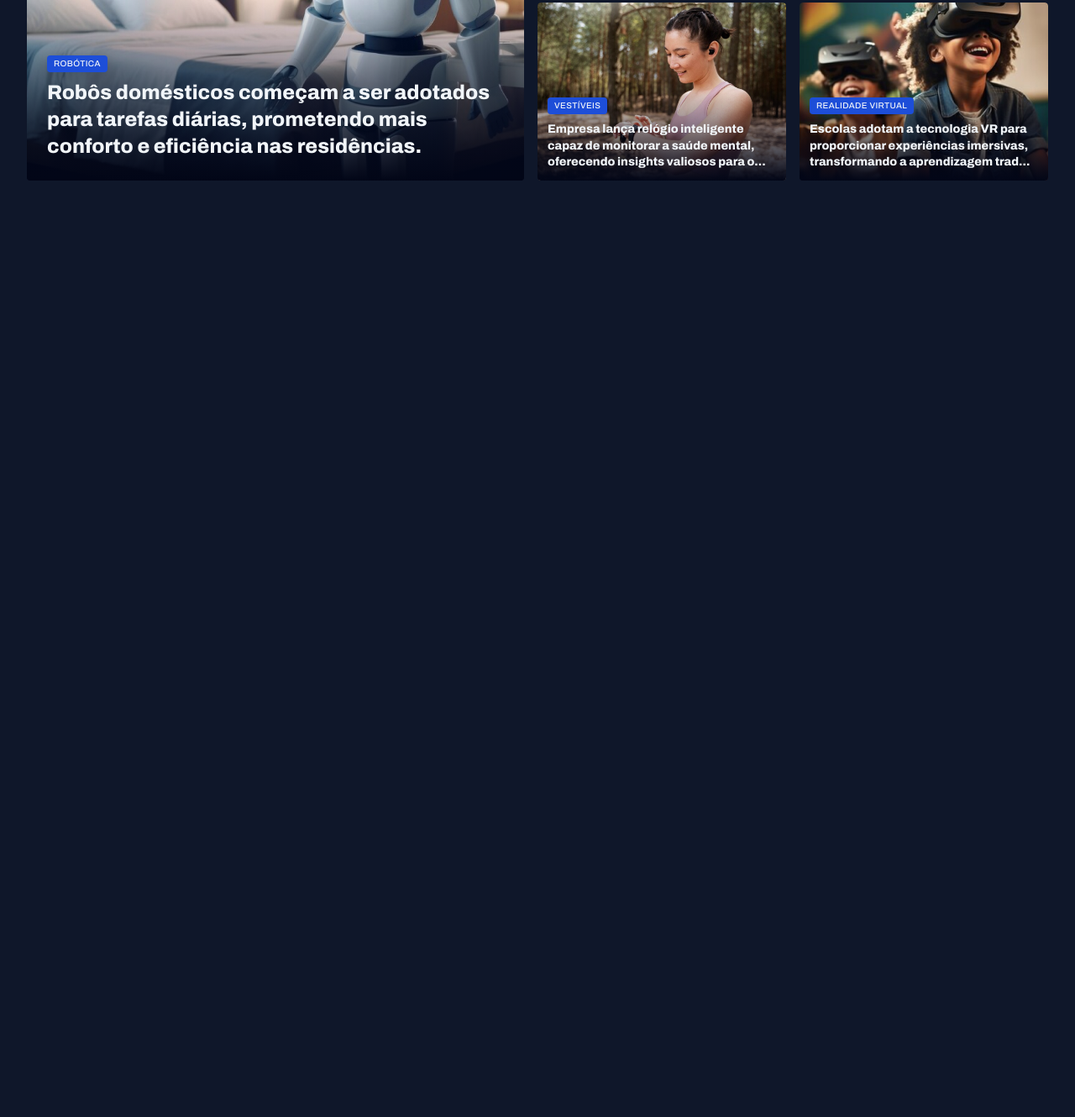
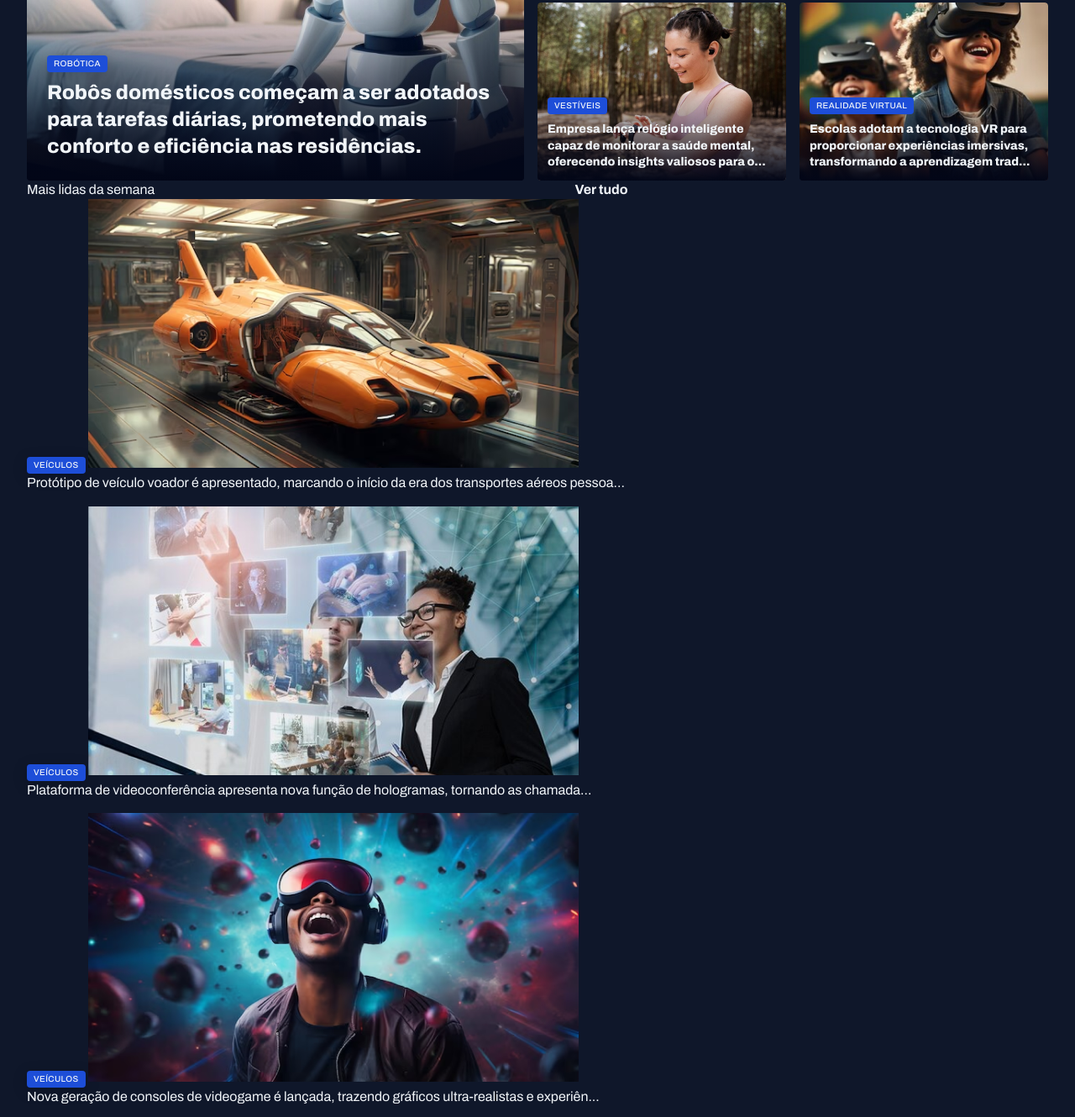
Before and after one commit to ZNKaua/Portal-De-Noticias, a plain HTML site: page index.html in a window 1280 px wide. Shown: the part 366-1696 px from the top of the page at 84% size. Before the commit the page ends 800 px from the top, so only its background shows below. Drawn offline with Linux system fonts and the light colour scheme.

Commit message:
Estruturando a seção mais lidas da semana

```diff
--- a/index.html
+++ b/index.html
@@ -89,6 +89,52 @@
             </figure>
           </div>
         </section>
+
+        <section id="weekly">
+            <header class="grid grid-flow-col">
+                <h3>Mais lidas da semana</h3>
+                <a href="#" class="grid grid-flow-col">
+                    <strong>Ver tudo</strong>
+                    <span></span>
+                </a>
+            </header>
+
+            <div class="grid gap-16">
+                <figure>
+                    <span class="content-tag">veículos</span>
+                    <img src="styles/imagens/Image 06.png" alt="carros voadores">
+                    <p>
+                        Protótipo de veículo voador é apresentado, marcando o início da era dos transportes aéreos pessoa...
+                    </p>
+                </figure>
+
+                <figure>
+                    <span class="content-tag">veículos</span>
+                    <img src="styles/imagens/Image 07.png" alt="Holograma">
+                    <p>
+                        Plataforma de videoconferência apresenta nova função de hologramas, tornando as chamada...
+                    </p>
+                </figure>
+
+                <figure>
+                    <span class="content-tag">veículos</span>
+                    <img src="styles/imagens/Image 08.png" alt="Realidade Virtual">
+                    <p>
+                        Nova geração de consoles de videogame é lançada, trazendo gráficos ultra-realistas e experiên...
+                    </p>
+                </figure>
+
+                <figure>
+                    <span class="content-tag">Internet</span>
+                    <img src="styles/imagens/Image 09.png" alt="carros voadores">
+                    <p>
+                        Projeto busca oferecer internet de alta velocidade em áreas remotas através de satélites....
+                    </p>
+                </figure>
+            </div>
+        </section>
+
+
     </main>
 </body>
 </html>
```
